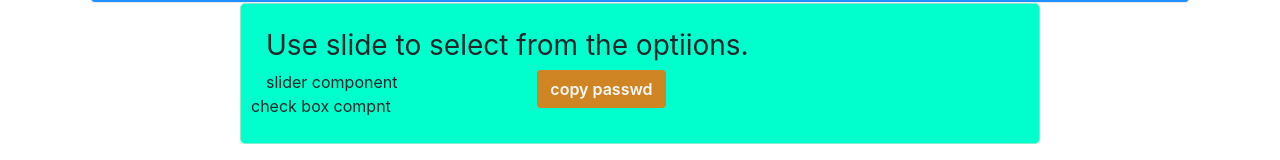
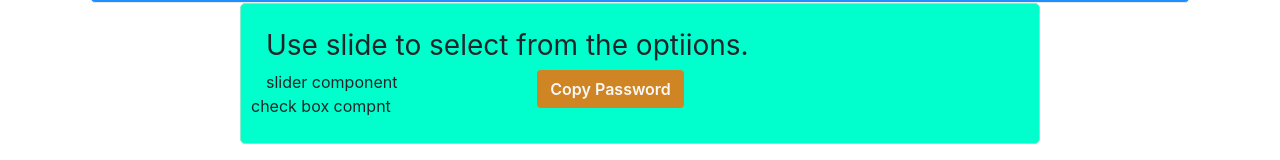
Before and after one commit to chikechris/passwordGenerator, a React (Create React App) app: page / in a window 1280 px wide. Shown: the part 350-510 px from the top of the page. Built offline with nearby package versions, Linux system fonts and the light colour scheme.

Commit message:
created button reusable component

```diff
--- /dev/null
+++ b/src/components/button/Button.js
@@ -0,0 +1,26 @@
+import React from 'react'
+import PropTypes from 'prop-types'
+
+const Button = props => {
+  const { label, className, iconClass, handleClick} = props //props is an object
+  return (
+    <>
+      <button
+      className={className}
+      label={label}
+      onClick={handleClick}
+      >
+      <i className={iconClass}></i> {label}
+      </button>
+    </>
+  )
+}
+
+Button.propTypes = {
+label: PropTypes.string,
+className: PropTypes.string,
+iconClass: PropTypes.string,
+handleClick: PropTypes.func
+}
+
+export default Button
--- a/src/components/container/Container.js
+++ b/src/components/container/Container.js
@@ -1,4 +1,5 @@
 import React from 'react';
+import Button from '../button/Button'
 
 import './Container.css';
 
@@ -17,7 +18,11 @@ const Container = () => {
       <div className='text-center'>
         <div className='row'>
           <div className='col-md-12'>
-            <button className='btn password-btn'>copy passwd</button>
+
+            <Button
+              className='btn password-btn'
+              label='Copy Password'
+             />
           </div>
         </div>
       </div>
--- a/src/components/display/Display.js
+++ b/src/components/display/Display.js
@@ -1,5 +1,6 @@
 import React from 'react';
 import {Container} from '../container/Container'
+import Button from '../button/Button'
 
 import './Display.css'
 
@@ -22,12 +23,14 @@ const Display = () => {
             </div>
           </div>
             <div className="password-display-icons">
-                <button className="copy-btn">
-                    <i className="far fa-copy"></i>
-                </button>
-                  <button className="copy-btn">
-                    <i className="fas fa-sync-alt"></i>
-                </button>
+            <Button
+              className='copy-btn'
+              iconClass='far fa-copy'
+            />
+            <Button
+              className='generate-btn'
+              iconClass='fas fa-sync-alt'
+            />
             </div>
         </div>
       </div>
```
